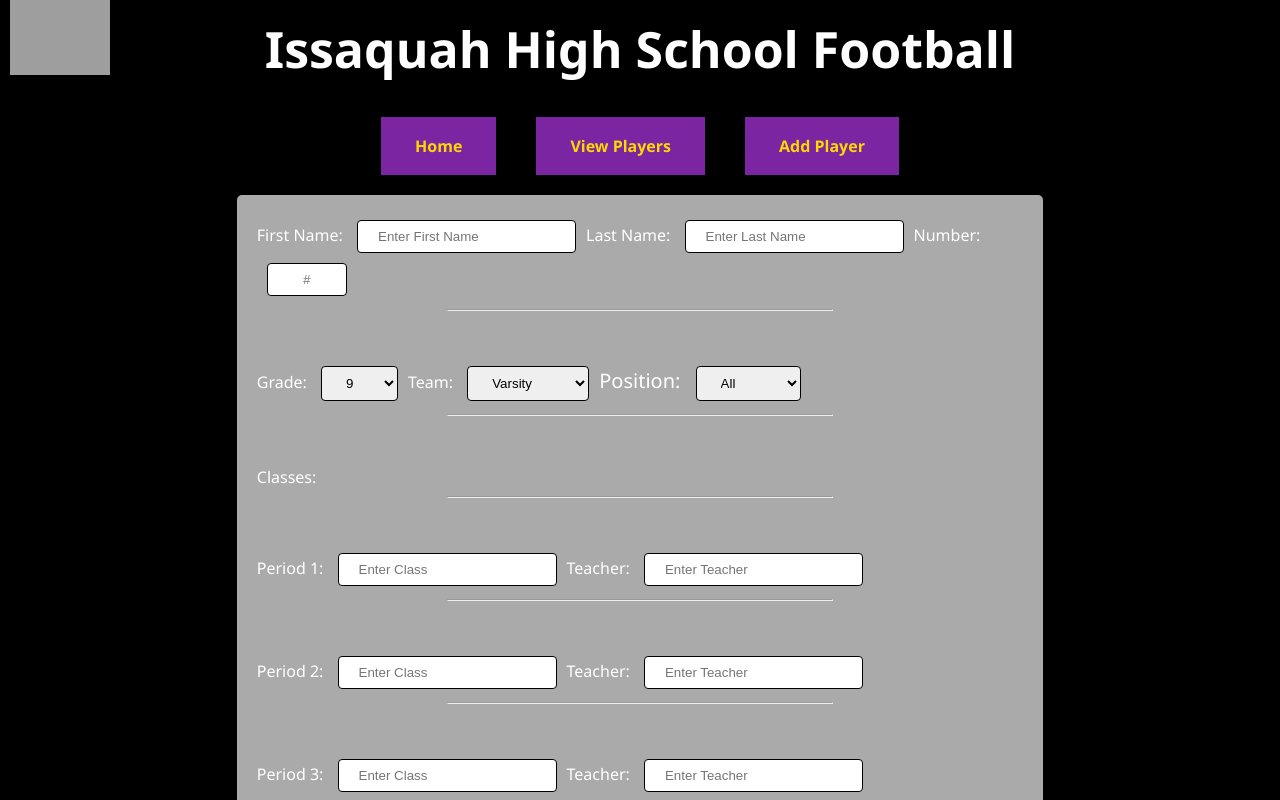
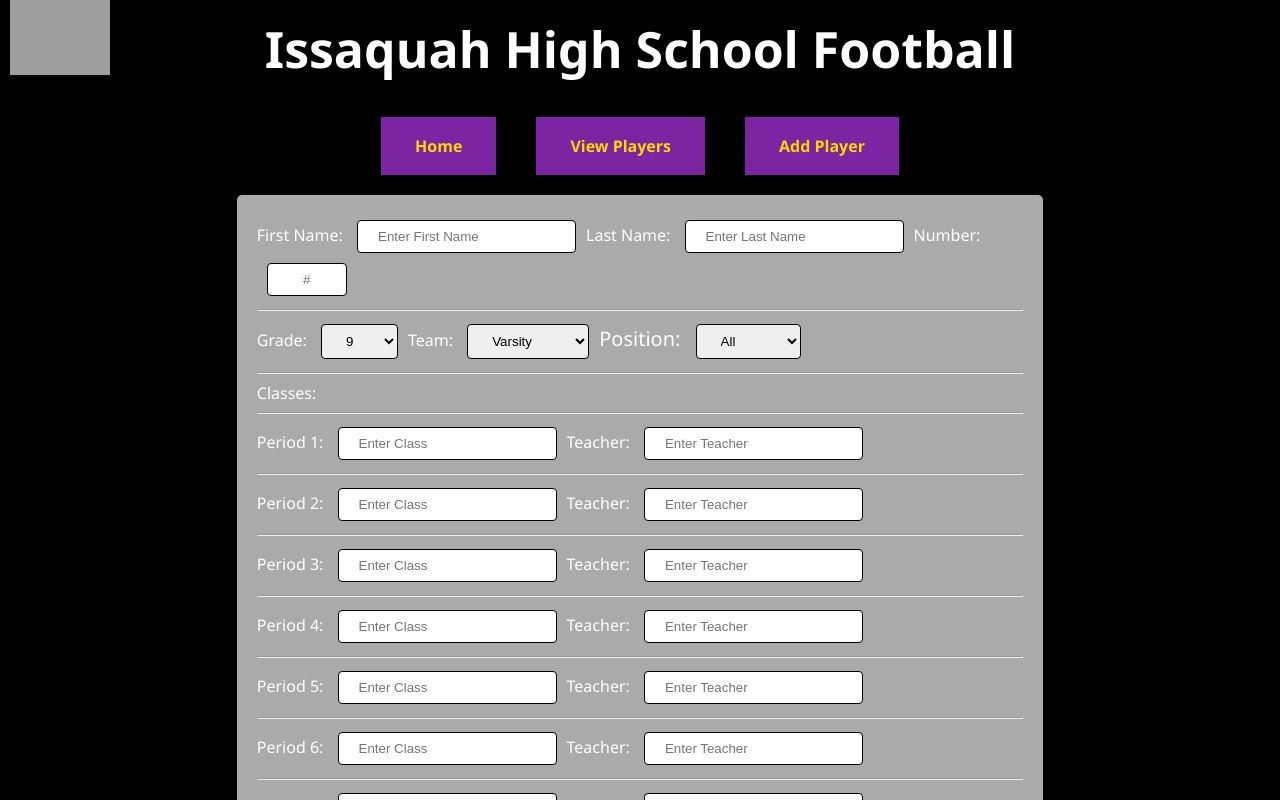
Before and after one commit to tempobeast/team-grade-check-app, a React (Create React App) app: page /add-player in a window 1280 px wide. Shown: the top 800 px of the page. Built offline with nearby package versions, Linux system fonts and the light colour scheme; no server answers; grey boxes are pictures that could not be loaded.

Commit message:
final cleanup

```diff
--- a/src/App.css
+++ b/src/App.css
@@ -32,7 +32,7 @@
   margin-top: 50px;
 }
 
-hr {
+#hrHome {
   width: 50%;
   margin-bottom: 50px;
 }
--- a/src/components/Filter.js
+++ b/src/components/Filter.js
@@ -3,7 +3,7 @@
 
 function Filter ({ onSearchChange, onSelectChange, onPositionChange }) {
 
-    function handleChange(e) {
+    function handleNameChange(e) {
         onSearchChange(e.target.value)
     }
 
@@ -19,7 +19,7 @@
         <div>
              <label>Player Name: </label>
             <form className="filter" id="filterNameForm">
-                <input onChange={handleChange} type="text" name="player-name" placeholder="Enter Player's Name"></input>
+                <input onChange={handleNameChange} type="text" name="player-name" placeholder="Enter Player's Name"></input>
             </form>
             <label className="filter">Team: </label>
             <select onChange={handleSelectChange} className="filter" id="filterSelectTeam">
--- a/src/components/Home.js
+++ b/src/components/Home.js
@@ -6,7 +6,7 @@
         <div>
             <h2 id="welcome">Welcome to Student Grade Checker!</h2>
             <p className="about" id="tagline">Add players, enter grades and keep athletes eligible!</p>
-            <hr></hr>
+            <hr id="hrHome"></hr>
             <p className="about"><span style={{color: "red"}}>Red</span> means the player has a failing grade.</p>
             <p className="about"><span style={{color: "yellow"}}>Yellow</span> means the player has a near-failing grade.</p>
             <p className="about">White means the player is good to go!</p>
--- a/src/components/PlayerContainer.js
+++ b/src/components/PlayerContainer.js
@@ -19,8 +19,6 @@
         6: "N/A",
         7: "N/A",
     });
-
-    console.log(gradeFormData)
 
     function onPlayerClick (selectedId) {
         const selectedPlayer = players.filter((player) => player.id.toString() === selectedId.toString())
```
